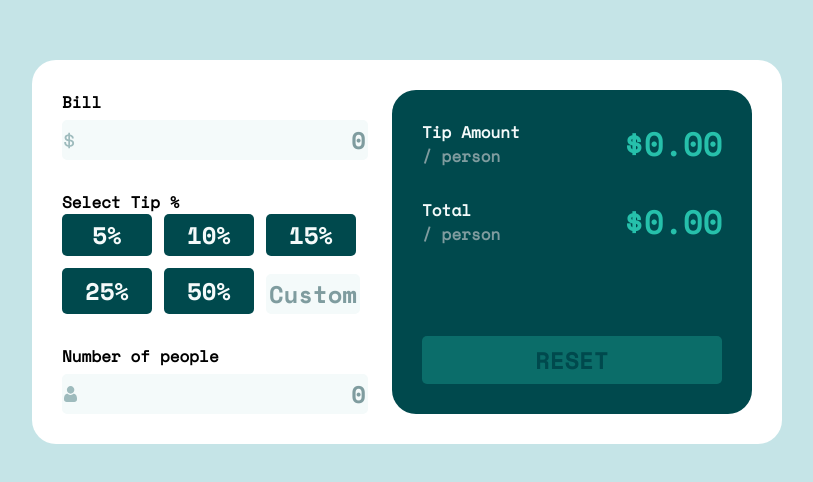
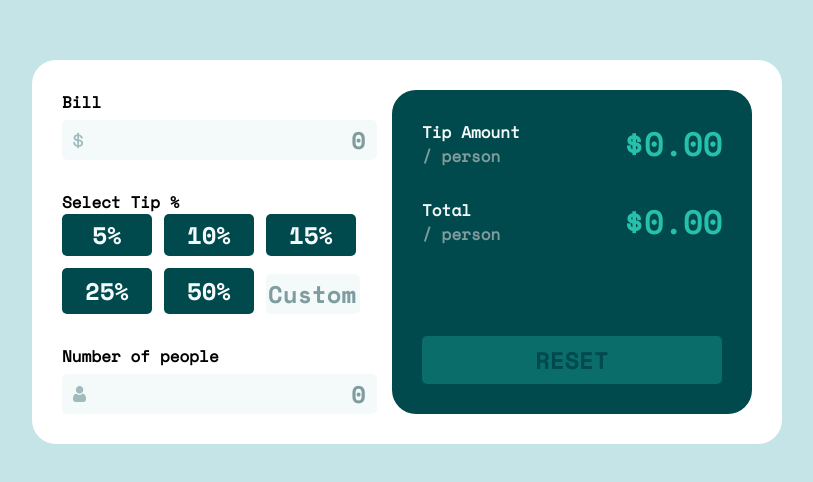
Before and after one commit to jmhar3/100-days-tip-calculator, a React (Create React App) app in the folder tip-calculator/: page / in a window 1280 px wide. Shown: the part 148-630 px from the top of the page, without its empty margins (233-1046 px from the left). Built offline with nearby package versions, Linux system fonts and the light colour scheme.

Commit message:
pad input fields

```diff
--- a/tip-calculator/src/App.css
+++ b/tip-calculator/src/App.css
@@ -109,7 +109,7 @@ body {
 }
 
 #totals button:hover {
- background-color: hsl(172, 71%, 70%);
+  background-color: hsl(172, 71%, 70%);
 }
 
 .per-person {
@@ -140,16 +140,22 @@ body {
 }
 
 #bill-total input {
-  background: url(./images/icon-dollar.svg) left no-repeat,
-  var(--neutral-very-light-gray-cyan);
+  background: url(./images/icon-dollar.svg) left no-repeat;
 }
 
 #people-total input {
-  background: url(./images/icon-person.svg) left no-repeat,
-    var(--neutral-very-light-gray-cyan);
+  background: url(./images/icon-person.svg) left no-repeat;
 }
 
-#bill-total span, #people-total span {
+#bill-total input,
+#people-total input {
+ padding-left: 9px;
+  background-origin: content-box;
+  background-color: var(--neutral-very-light-gray-cyan);
+}
+
+#bill-total span,
+#people-total span {
   display: flex;
   justify-content: space-between;
 }
@@ -174,6 +180,7 @@ input::-webkit-inner-spin-button {
 
 input::placeholder {
   color: var(--neutral-gray-cyan);
+  padding-right: 9px;
 }
 
 input:hover,
@@ -191,5 +198,5 @@ button:disabled {
 }
 
 .error {
- color: hsl(12, 81%, 46%);
+  color: hsl(12, 81%, 46%);
 }
```
